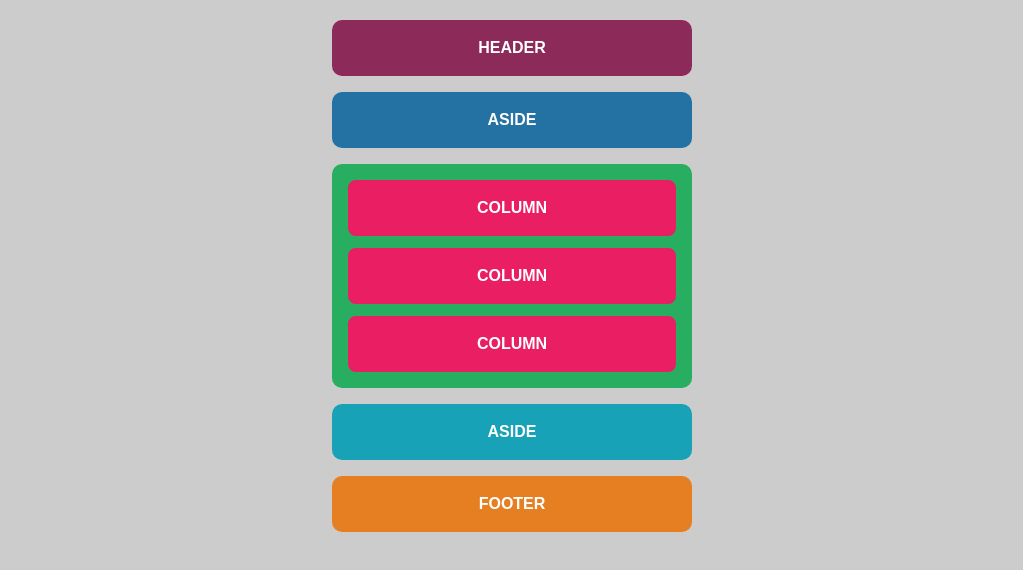
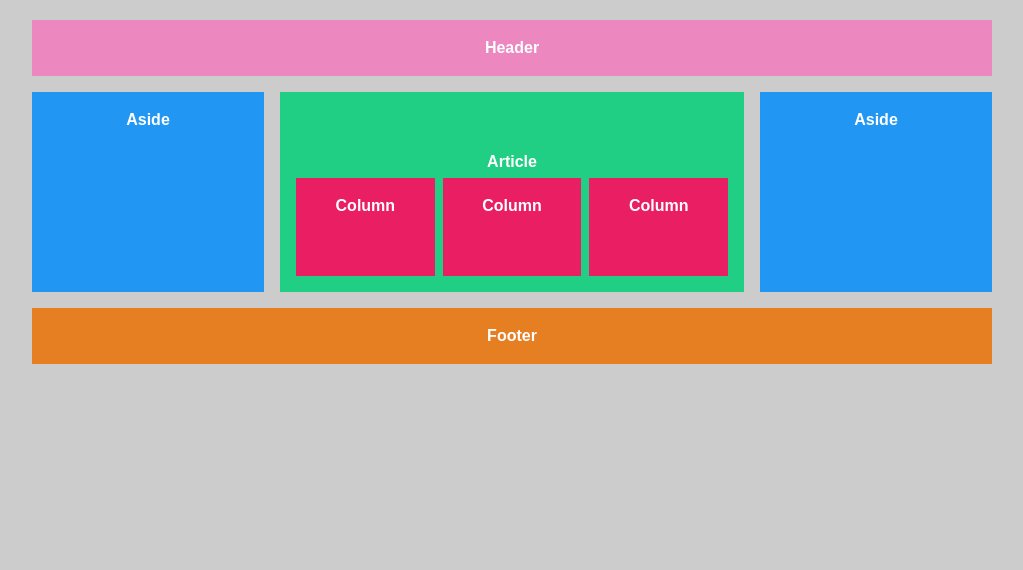
Before and after one commit to TeriD/grid-wireframe-practice, a plain HTML site: page index.html in a window 1280 px wide. Shown: the whole page, without its empty margins (128-1151 px from the left). Drawn offline with Linux system fonts and the light colour scheme.

Commit message:
Updated for Module 3 practice.

```diff
--- a/css/style.css
+++ b/css/style.css
@@ -19,57 +19,103 @@ body {
     margin: auto;
 }
 
+/* Shared styles */
 header,
-.aside-top,
-main,
-.aside-bottom,
-footer {
-    border-radius: 10px;
+footer,
+.aside {
     text-align: center;
     font-weight: bold;
     padding: 16px;
     color: white;
 }
 
-/* Specific areas */
 header {
     grid-area: header;
-    background-color: #8c2a59;
-    color: white;
-    padding: 16px;
-    text-align: center;
-    font-weight: bold;
-    border-radius: 10px;
-}
-
-
-.aside-top {
-    grid-area: aside-top;
-    background-color: #2471a3;
-}
-
-main {
-    grid-area: main;
-    background-color: #27ae60;
-    padding: 16px;
-    display: flex;
-    flex-direction: column;
-    gap: 12px;
-    border-radius: 10px;
-}
-
-.column {
-    background-color: #e91e63;
-    padding: 16px;
-    border-radius: 8px;
-}
-
-.aside-bottom {
-    grid-area: aside-bottom;
-    background-color: #17a2b8;
+    background-color: #ec87c0;
 }
 
 footer {
     grid-area: footer;
     background-color: #e67e22;
 }
+
+.aside:first-of-type {
+    grid-area: aside-top;
+    background-color: #2196f3;
+}
+
+.aside:last-of-type {
+    grid-area: aside-bottom;
+    background-color: #2196f3;
+}
+
+/* Main: Mobile layout */
+main {
+    grid-area: main;
+    background-color: #20ce84;
+    /* green background in mobile */
+    display: grid;
+    grid-template-columns: 1fr;
+    gap: 8px;
+    padding: 16px;
+}
+
+/* Column boxes */
+.column {
+    background-color: #e91e63;
+    padding: 16px;
+    text-align: center;
+    font-weight: bold;
+    color: white;
+}
+
+/* Desktop layout */
+@media (min-width: 768px) {
+    .container {
+        max-width: 1000px;
+        grid-template-columns: 1fr 2fr 1fr;
+        grid-template-rows: auto 200px auto;
+        grid-template-areas:
+            "header header header"
+            "aside-top main aside-bottom"
+            "footer footer footer";
+    }
+
+    main {
+        grid-template-columns: repeat(3, 1fr);
+        grid-template-rows: auto auto;
+        grid-template-areas:
+            "article article article"
+            "col1 col2 col3";
+    }
+
+    /* Add "Article" title */
+        main::before {
+            content: "Article";
+            grid-area: article;
+            text-align: center;
+            font-weight: bold;
+            padding: 4px 0;
+            /* Top-bottom padding minimal */
+            margin-bottom: -4px;
+            /* Pulls it closer to columns */
+            align-self: end;
+            color: white;
+            font-size: 1rem;
+            /* Optional: match font sizing */
+            line-height: 1;
+            /* Tighten line spacing */
+        }
+
+    .column:nth-child(1) {
+        grid-area: col1;
+    }
+
+    .column:nth-child(2) {
+        grid-area: col2;
+    }
+
+    .column:nth-child(3) {
+        grid-area: col3;
+    }
+}
--- a/index.html
+++ b/index.html
@@ -2,23 +2,23 @@
 <html lang="en">
 
 <head>
-    <meta charset="UTF-8">
+    <meta charset="UTF-8" />
     <title>Grid Wireframe Practice</title>
-    <link rel="stylesheet" href="css/reset.css">
-    <link rel="stylesheet" href="css/style.css">
+    <link rel="stylesheet" href="css/reset.css" />
+    <link rel="stylesheet" href="css/style.css" />
 </head>
 
 <body>
     <div class="container">
-        <header>HEADER</header>
-        <aside class="aside-top">ASIDE</aside>
+        <header>Header</header>
+        <aside class="aside">Aside</aside>
         <main>
-            <div class="column">COLUMN</div>
-            <div class="column">COLUMN</div>
-            <div class="column">COLUMN</div>
+            <div class="column">Column</div>
+            <div class="column">Column</div>
+            <div class="column">Column</div>
         </main>
-        <aside class="aside-bottom">ASIDE</aside>
-        <footer>FOOTER</footer>
+        <aside class="aside">Aside</aside>
+        <footer>Footer</footer>
     </div>
 </body>
 
```
Also changed, not shown: desktop-wireframe.png (added).
